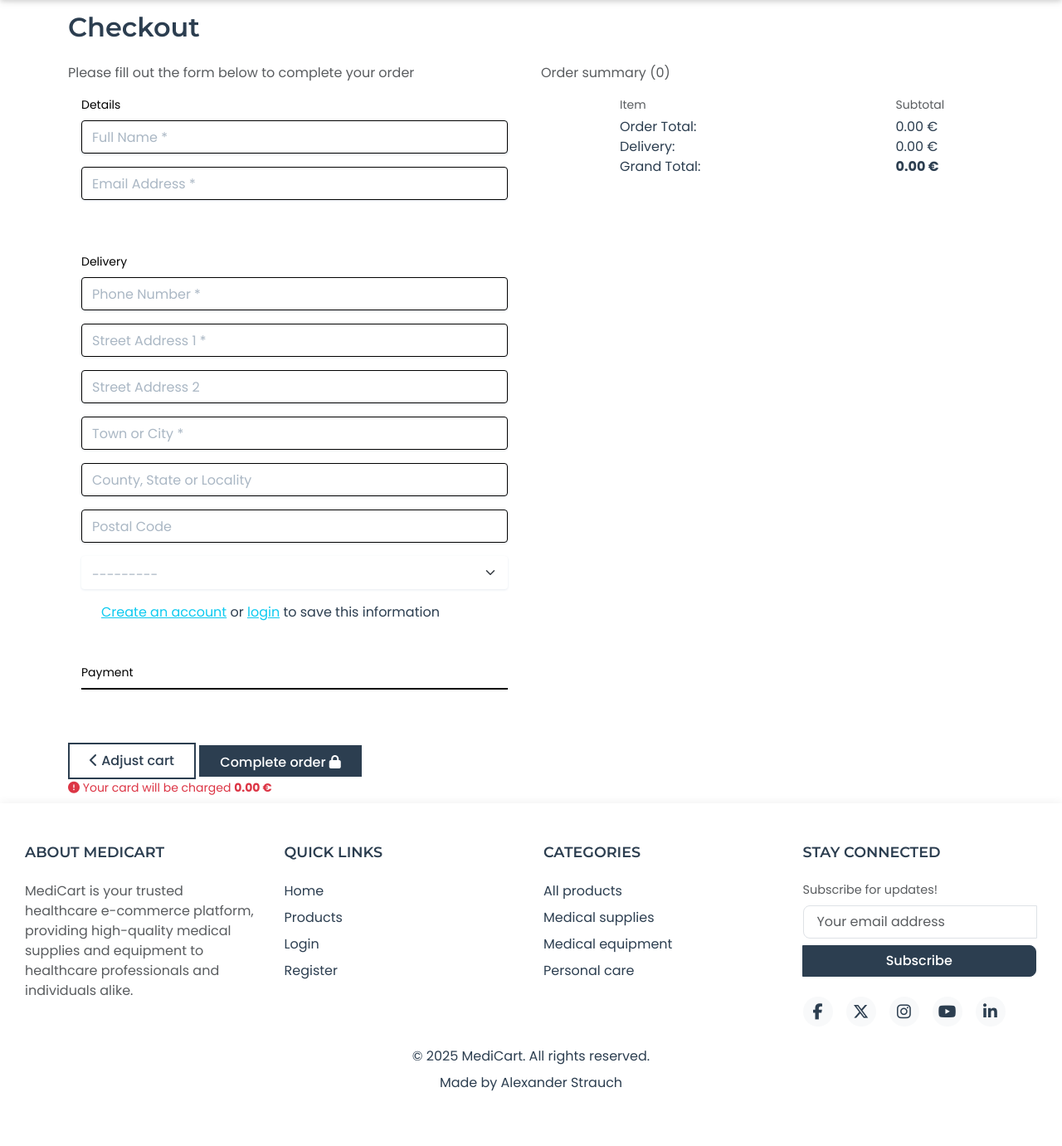
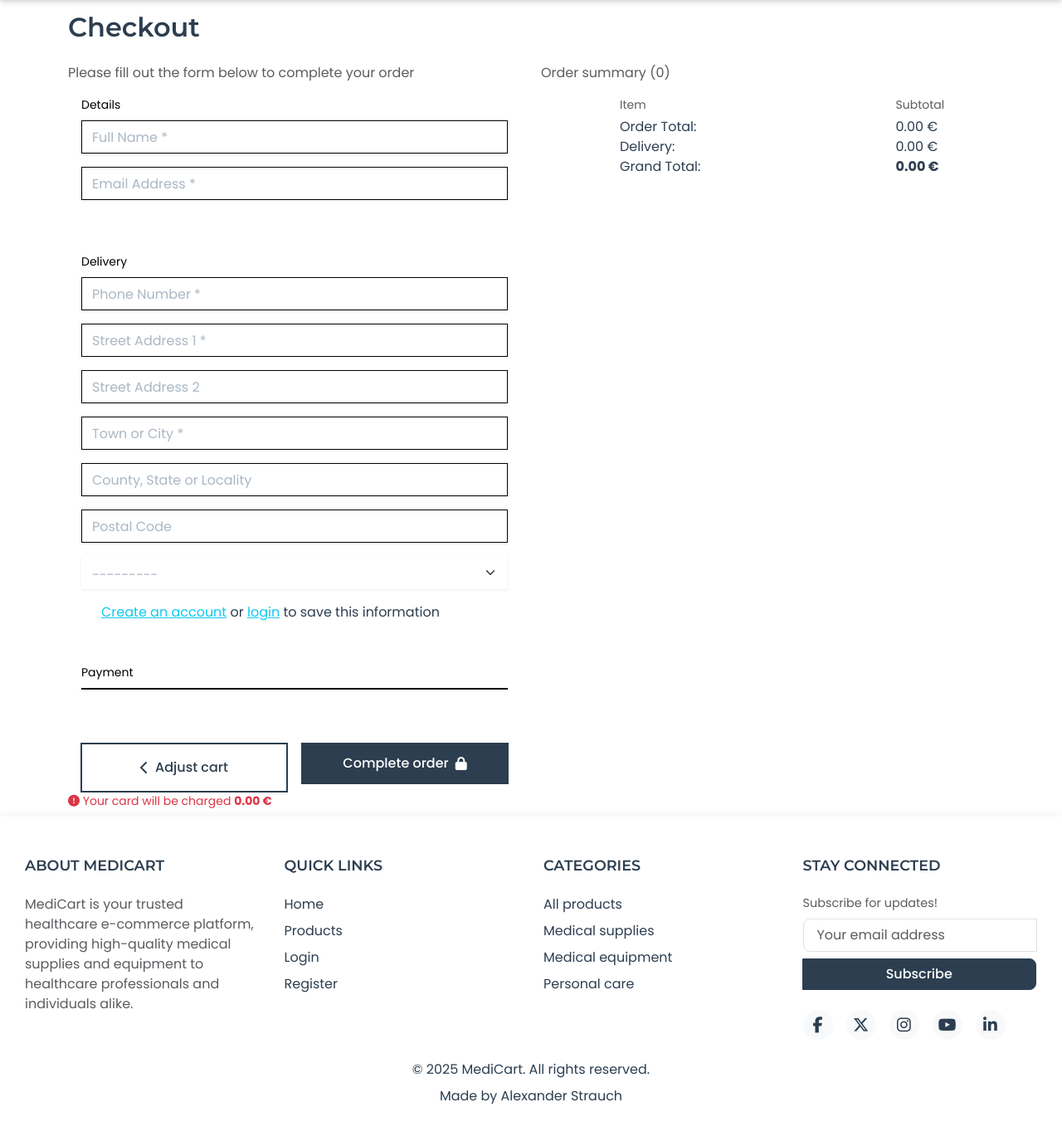
Before and after one commit to alexstrauch/medicart, a Django app: template templates/checkout/checkout.html in a window 1280 px wide. Shown: the part 62-1443 px from the top of the page at 83% size. Before the commit the page ends 1377 px from the top, so only its background shows below. Run offline with Django 4.2, Linux system fonts and the light colour scheme; the template is opened without the code that fills it: values that come from a table or form of the project are taken from there, others are empty; parts of the project's set-up code (start-up, migrations or seed data) failed here and were passed over; some libraries are stand-ins or nearby versions.

Commit message:
style: Update checkout styling

```diff
--- a/static/checkout/css/checkout.css
+++ b/static/checkout/css/checkout.css
@@ -4,11 +4,12 @@
   height: 40px;
   padding: 10px 12px;
   border: 1px solid transparent;
-  border-radius: 4px;
+  border-radius: 0px;
   background-color: white;
   box-shadow: 0 1px 3px 0 #e6ebf1;
   -webkit-transition: box-shadow 150ms ease;
   transition: box-shadow 150ms ease;
+  font-size: 16px; /* Prevents zoom on mobile */
 }
 
 .StripeElement--focus,
@@ -27,7 +28,7 @@
 
 .fieldset-label {
   position: relative;
-    right: .5rem;
+  right: 0.5rem;
 }
 
 #payment-form .form-control,
@@ -53,7 +54,7 @@ select option[value=""] {
   left: 0;
   width: 100%;
   height: 100%;
-  background: rgba(23, 162, 184, .85);
+  background: rgba(23, 162, 184, 0.85);
   z-index: 9999;
 }
 
@@ -64,3 +65,74 @@ select option[value=""] {
   margin: 0;
   height: 100%;
 }
+
+/* Order summary mobile styles */
+@media screen and (max-width: 576px) {
+  .order-summary-row {
+    display: flex;
+    justify-content: space-between;
+    align-items: center;
+    margin-bottom: 0.5rem;
+  }
+
+  .order-summary-row p {
+    margin: 0;
+    white-space: nowrap;
+  }
+
+  .order-summary-price {
+    text-align: right;
+  }
+}
+
+/* Improve mobile card element */
+@media screen and (max-width: 576px) {
+  #card-element {
+    padding: 12px;
+    font-size: 16px;
+  }
+}
+
+/* Button container - Mobile first */
+.checkout-button-container {
+  display: flex;
+  flex-direction: column;
+  align-items: stretch;
+  gap: 1rem;
+  margin-top: 2rem;
+  width: 100%;
+}
+
+/* Button styles - Mobile first */
+.checkout-button {
+  width: 100%;
+  padding: 1rem 1.5rem;
+  font-size: 1rem;
+  display: flex;
+  align-items: center;
+  justify-content: center;
+  gap: 0.5rem;
+  min-height: 50px;
+  border-radius: 4px;
+}
+
+.checkout-button .icon {
+  display: inline-flex;
+  align-items: center;
+}
+
+/* Tablet and up styles */
+@media screen and (min-width: 768px) {
+  .checkout-button-container {
+    flex-direction: row;
+    justify-content: center;
+    max-width: 600px;
+    margin-left: auto;
+    margin-right: auto;
+  }
+
+  .checkout-button {
+    flex: 1;
+    max-width: 250px;
+  }
+}
```
Lines whose indentation alone changed are shown as unchanged.
